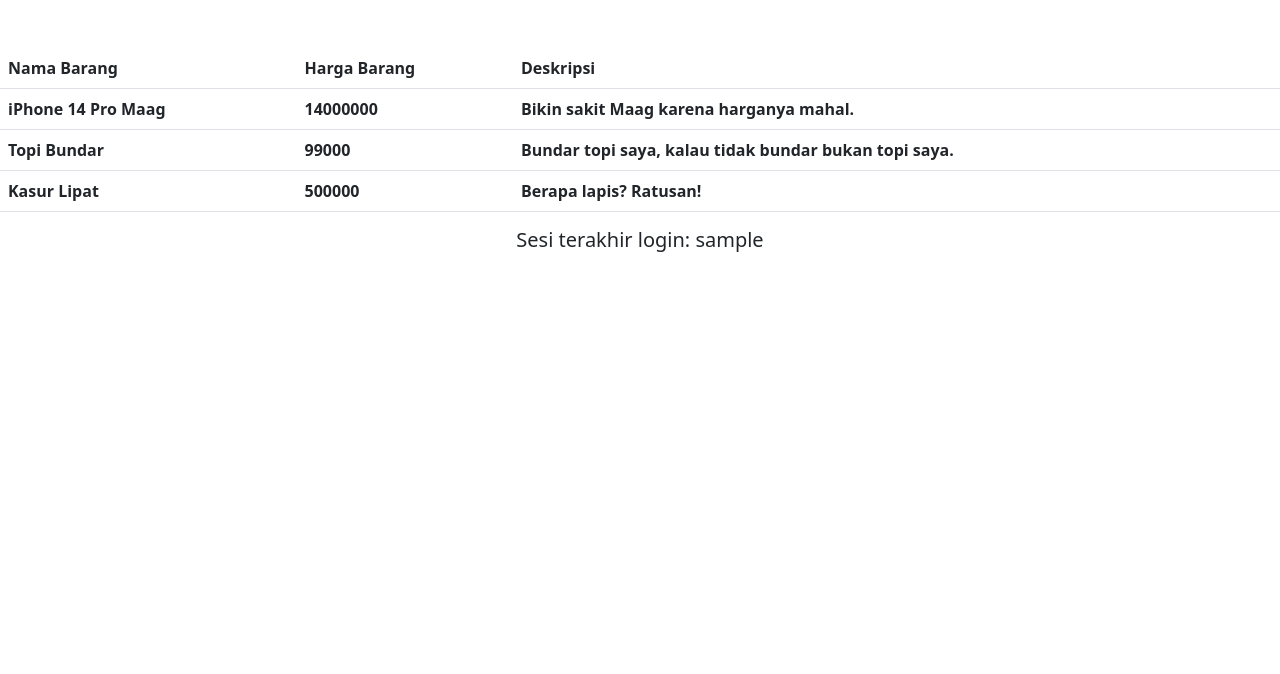
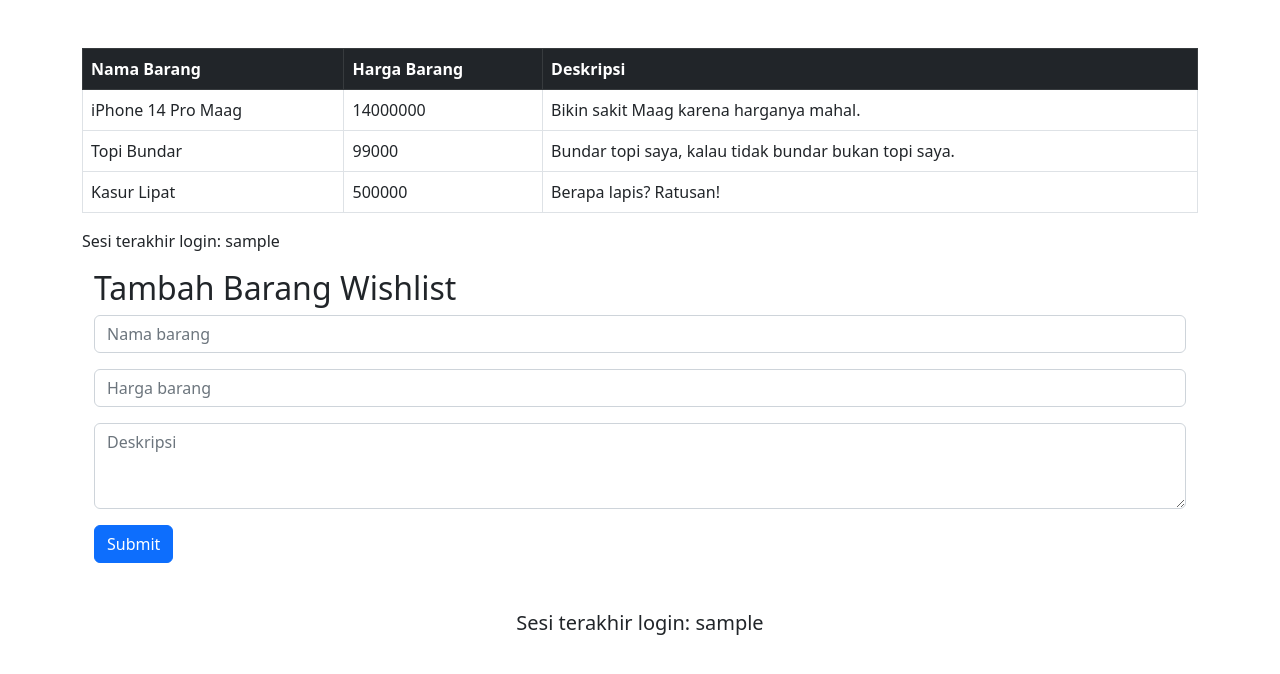
Before and after one commit to kausarme/lab1-pbp, a Django app: template wishlist/templates/wishlist_ajax.html in a window 1280 px wide. Shown: the part 56-730 px from the top of the page. Run offline with Django 4.2, Linux system fonts and the light colour scheme; data comes from the database, SQL or seed files in the repository; tables that the repository leaves empty hold one stand-in row (values such as "Sample post"); the template is opened without the code that fills it: values that come from a table or form of the project are taken from there, most other values are stand-ins (such as "Sample title", 1, 10 or a date in 2020); lists and menus that the app fills with data are empty.

Commit message:
Lab5: Create Form Template in HTML

```diff
--- a/wishlist/templates/wishlist_ajax.html
+++ b/wishlist/templates/wishlist_ajax.html
@@ -1,24 +1,113 @@
 {% extends 'base.html' %}
 
 {% block content %}
-{% include 'navbar.html' %}
+
+{% block meta %}
+<title>Wishlist|Kausar</title>
+{% load static %}
+<script src="https://ajax.googleapis.com/ajax/libs/jquery/3.6.0/jquery.min.js"></script>
+<script type="text/javascript">window.CSRF_TOKEN = "{{ csrf_token }}"</script>
+{% endblock meta %}
+
+<script>
+    $(document).ready(function(){
+        $.getJSON("{% url 'wishlist:show_json' %}", function(json) {
+            // JSON result in `data` variable
+            var tables = [];
+            $.each(json, function(index, val){
+                var row = [];
+                var fields = val.fields
+                row.push("<td>" + String(val.fields.nama_barang) + "</td>");
+                row.push("<td>" + val.fields.harga_barang + "</td>");
+                row.push("<td>" + val.fields.deskripsi + "</td>");
+                tables.push("<tr>" + row.join("") + "</tr>");
+            });
+            document.getElementById("list_barang").innerHTML = tables.join("");
+        });
+    });
+
+
+
+
+</script>
+
+<!--Navbar-->
+<nav class="navbar navbar-expand-sm bg-light">
+    <div class="container-fluid">
+        <a class="navbar-brand">Kausar Meutuwah - Lab PBP</a>
+
+        <button class="navbar-toggler" type="button" data-bs-toggle="collapse" data-bs-target="#navbarSide"
+                aria-controls="navbarSide" aria-expanded="false" aria-label="Toggle navigation">
+            <span class="navbar-toggler-icon"></span>
+        </button>
+
+        <div class="collapse navbar-collapse" id="navbarSide">
+            <ul class="navbar-nav ms-auto mb-2 mb-lg-0">
+                <li class="ml-auto nav-item dropdown">
+                    <a class="nav-link dropdown-toggle" href="#" role="button" data-bs-toggle="dropdown"
+                       aria-expanded="false">
+                        {% if request.user.is_anonymous %}
+                        Anonymous
+                        {% else %}
+                        {{ request.user }}
+                        {% endif %}
+                    </a>
+                    <ul class="dropdown-menu dropdown-menu-sm-end">
+                        {% if request.user.is_anonymous %}
+                        <li><a class="dropdown-item" href="{% url 'wishlist:login' %}">Login</a></li>
+                        <li><a class="dropdown-item" href="{% url 'wishlist:register' %}">Register</a></li>
+                        {% else %}
+                        <li><a class="dropdown-item" href="{% url 'wishlist:logout' %}">Logout</a></li>
+                        {% endif %}
+                    </ul>
+                </li>
+            </ul>
+        </div>
+    </div>
+</nav>
+
+
 <br><br>
-<table class="table">
+
+<div class="container">
+    <table class="table table-bordered">
+        <thead class="table-dark">
         <tr>
-        <th>Nama Barang</th>
-        <th>Harga Barang</th>
-        <th>Deskripsi</th>
+            <th scope="col">Nama Barang</th>
+            <th scope="col">Harga Barang</th>
+            <th scope="col">Deskripsi</th>
         </tr>
+        </thead>
+        <tbody id="list_barang">
         {% comment %} Tambahkan data di bawah baris ini {% endcomment %}
-    {% for barang in list_barang %}
+        {% comment %} {% for barang in list_barang %}
         <tr>
-        <th>{{barang.nama_barang}}</th>
-        <th>{{barang.harga_barang}}</th>
-        <th>{{barang.deskripsi}}</th>
+            <td>{{barang.nama_barang}}</td>
+            <td>{{barang.harga_barang}}</td>
+            <td>{{barang.deskripsi}}</td>
         </tr>
-    {% endfor %}
+        {% endfor %} {% endcomment %}
+        </tbody>
     </table>
-<h5 class ="text-center">Sesi terakhir login: {{ last_login }}</h5>
+
+
+    <p>Sesi terakhir login: {{ last_login }}
+
+    <div class="container" >
+    <form class="mb-5" method="POST" name="barang_form" id="tambah_barang_form">
+        {% csrf_token %}
+        <fieldset>
+            <h2>Tambah Barang Wishlist</h2>
+            <input class="form-control mb-3" type="text" placeholder="Nama barang" name="nama_barang">
+            <input class="form-control mb-3" type="number" min="1" step="any" placeholder="Harga barang" name="harga_barang">
+            <textarea class="form-control mb-3" rows="3" placeholder="Deskripsi" name="deskripsi"></textarea>
+            <button type="submit" class="btn btn-primary btnClick">Submit</button>
+        </fieldset>
+    </form>
+    </div>
+
+</div>
+<h5 class="text-center">Sesi terakhir login: {{ last_login }}</h5>
 
 
 {% endblock content %}
```
Also changed, not shown: jsconfig.json (added, +7 -0 lines), wishlist/templates/wishlist.html (+7 -0 lines). Lines whose indentation alone changed are shown as unchanged.
